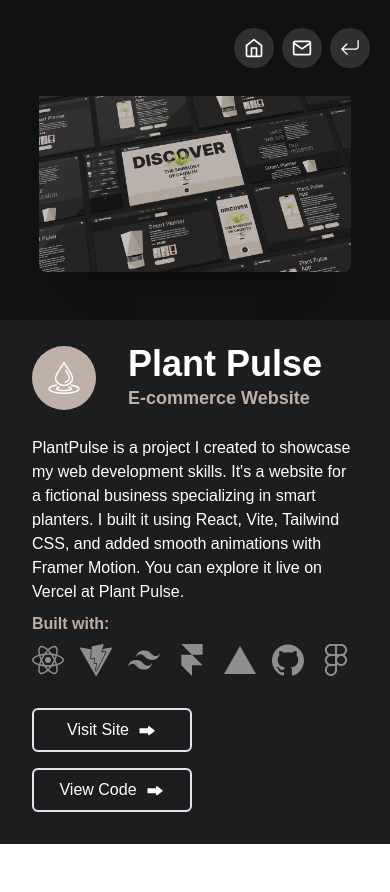
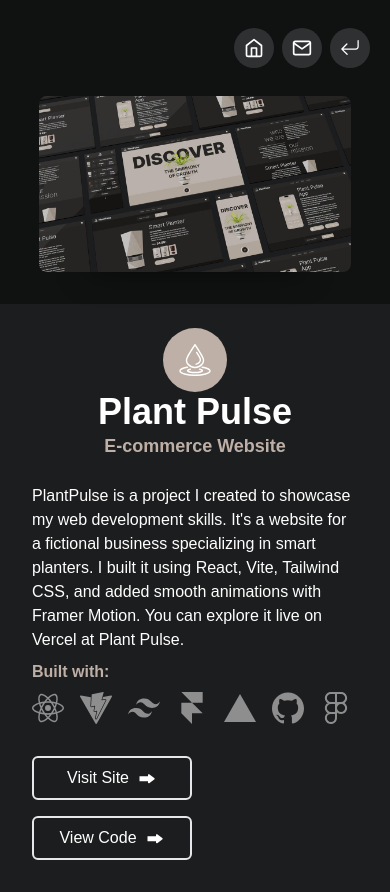
Before and after one commit to Siziii/Sizi.Dev.App, a React (Vite) app: page /projects/Plant-Pulse in a window 390 px wide. Before the commit the page ends 844 px from the top, so only its background shows below. Built offline with nearby package versions, Linux system fonts and the light colour scheme; a web font is replaced by a local one.

Commit message:
Fixed ProjectPage, added vercel.json

```diff
--- a/src/components/Navbar.jsx
+++ b/src/components/Navbar.jsx
@@ -83,7 +83,7 @@ const Navbar = () => {
                     </AnimatePresence>
                 </div>
             </div>
-            <div className={`z-20 fixed w-screen h-screen bg-black-overlay ${isNavVisible ? 'visible' : 'hidden'}`} />
+            <div className={`z-20 fixed w-screen h-screen bg-black-overlay ${isNavVisible ? 'visible' : 'hidden'}`} onClick={handleNav}/>
         </>
     );
 }
--- a/src/components/ProjectPage.jsx
+++ b/src/components/ProjectPage.jsx
@@ -21,8 +21,8 @@ const ProjectPage = ({ id }) => {
     }
 
     return (
-        <div className="bg-gray01 w-screen h-screen overflow-hidden">
-            <div className='absolute h-24 w-full'>
+        <div className="bg-gray01 w-screen min-h-screen md:h-screen">
+            <div className='z-20 absolute h-24 w-full'>
                 <div className='flex justify-end items-center h-full mr-3 sm:mr-12'>
                     <Reveal delay={1}>
                         <Link to={"/"}>
@@ -66,23 +66,28 @@ const ProjectPage = ({ id }) => {
 
                 <div className="w-full md:w-1/2 h-full bg-gray04">
                     <div className='w-full h-full flex justify-center items-center'>
-                        <img src={project.image} alt="project_image" className='z-10 w-[80%] pt-12 sm:pt-16 max-w-xl rounded-lg hover:scale-110 hover:brightness-105 transition-all duration-300 shadow-[0px_50px_30px_-50px_rgba(0,0,0,.5)] hover:shadow-[0px_20px_30px_-50px_rgba(0,0,0,1)]' />
+                        <img src={project.image} alt="project_image" className='z-10 w-[80%] mb-8 mt-24 md:m-0 max-w-xl rounded-lg md:hover:scale-110 md:hover:brightness-105 transition-all duration-300 shadow-[0px_50px_30px_-50px_rgba(0,0,0,.5)] md:hover:shadow-[0px_20px_30px_-50px_rgba(0,0,0,1)]' />
                     </div>
                 </div>
-                <div className="w-full md:w-1/2 h-full flex flex-col justify-center pl-8">
-                    <div className="flex items-center my-6">
+
+                <div className="w-full md:w-1/2 h-full flex flex-col justify-center">
+
+                    <div className="flex flex-col xs:flex-row items-center my-6 xs:pl-8">
                         <Reveal delay={0}>
                             <div className='w-16 h-16 sm:w-20 sm:h-20 rounded-full flex items-center justify-center' style={{ background: project.theme }}>
                                 <img src={project.logo} alt="logo" className='w-8 h-8 sm:w-12 sm:h-12' />
                             </div>
                         </Reveal>
                         <Reveal direction='left' delay={.1}>
-                            <div className="ml-8">
+                            <div className="flex flex-col items-center xs:items-start xs:ml-8">
                                 <h1 className="text-4xl sm:text-5xl font-bold">{project.title}</h1>
                                 <h2 className='text-lg font-bold' style={{ color: project.theme }}>{project.subtitle}</h2>
                             </div>
                         </Reveal>
                     </div>
+
+                    <div className='flex flex-col pl-8'>
+
                         <Reveal direction='left' delay={.3}>
                             <p className="max-w-lg pr-8">{project.paragraph}</p>
                         </Reveal>
@@ -93,7 +98,7 @@ const ProjectPage = ({ id }) => {
                             </Reveal>
                         </div>
 
-                    <div className="flex gap-4 flex-wrap">
+                        <div className="flex gap-4 flex-wrap mr-4">
                             {project.tech_icons.map((icon, index) => (
                                 <Reveal key={index} direction='left' delay={index / 10 + .4}>
                                     <div key={index} className="flex justify-center group">
@@ -129,6 +134,7 @@ const ProjectPage = ({ id }) => {
                     </div>
                 </div>
             </div>
+        </div>
     );
 };
 
```
Also changed, not shown: vercel.json (added). Lines whose indentation alone changed are shown as unchanged.
